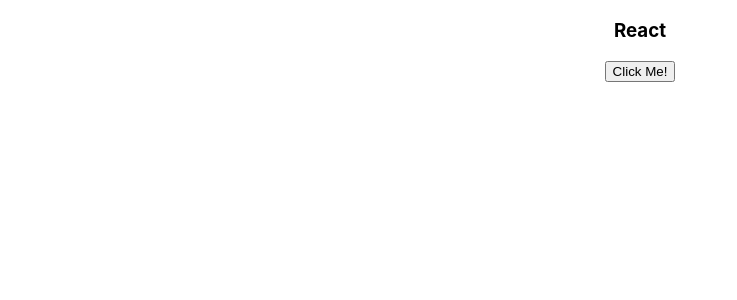
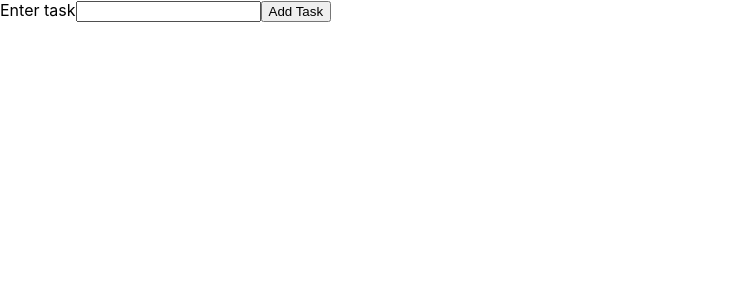
Before and after one commit to thural/sample_react_app, a React (Create React App) app: page / in a window 1280 px wide. Shown: the top 300 px of the page, without its empty margins (0-737 px from the left). Built offline with nearby package versions, Linux system fonts and the light colour scheme.

Commit message:
created a basic form with text input

```diff
--- a/src/App.js
+++ b/src/App.js
@@ -1,24 +1,52 @@
 import React, { Component } from 'react';
 import './App.css';
-import MyComponent from './MyComponent'
 
 class App extends Component {
-  constructor(props){
-    super(props);
-    this.onClickBtn = this.onClickBtn.bind(this)
-  }
+  constructor() {
+    super();
 
-  onClickBtn() {
-    console.log('Button has been clicked!');
-  }
+    this.state = {
+      task: { text: '' },
+      tasks: [],
+    };
+  };
+
+  handleChange = (e) => {
+    this.setState({
+      task: {
+        text: e.target.value,
+      }
+    });
+  };
+
+  onSubmitTask = (e) => {
+    e.preventDefault();
+    this.setState({
+      tasks: this.state.tasks.concat(this.state.task),
+      task: { text: '' },
+    });
+  };
+
   render() {
+    const { task, tasks } = this.state;
+
     return (
-      <div className="App">
-      <MyComponent title="React" onButtonClicked={this.onClickBtn} />
+      <div>
+        <form onSubmit={this.onSubmitTask}>
+          <label htmlFor="taskInput">Enter task</label>
+          <input
+            type="text"
+            id="taskInput"
+            onChange={this.handleChange}
+            value={task.text}
+          />
+          <button type="submit">
+            Add Task
+          </button>
+        </form>
       </div>
     );
   }
-
 }
 
 export default App;
--- a/src/MyComponent.js
+++ /dev/null
@@ -1,20 +0,0 @@
-import React, { Component } from 'react';
-
-class MyComponent extends Component {
-
-  constructor(props) {
-    super(props);
-  }
-
-  render() {
-    const {title, onButtonClicked} = this.props
-    return (
-      <div>
-        <h3>{title}</h3>
-        <button onClick={onButtonClicked}>Click Me!</button>
-      </div>
-    );
-  }
-}
-
-export default MyComponent
```
Also changed, not shown: src/components/Overview.js (added).
